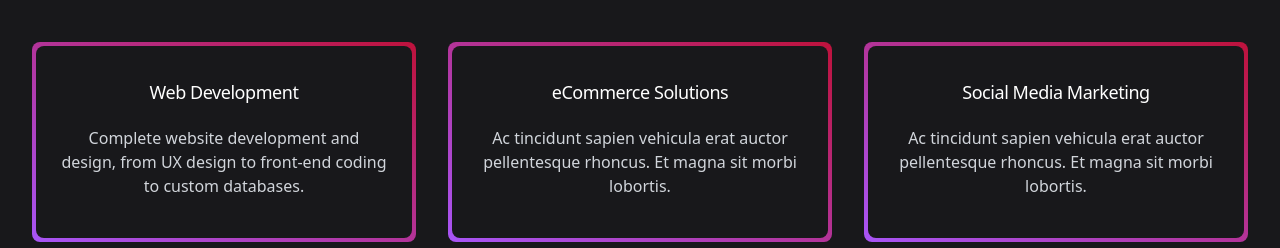
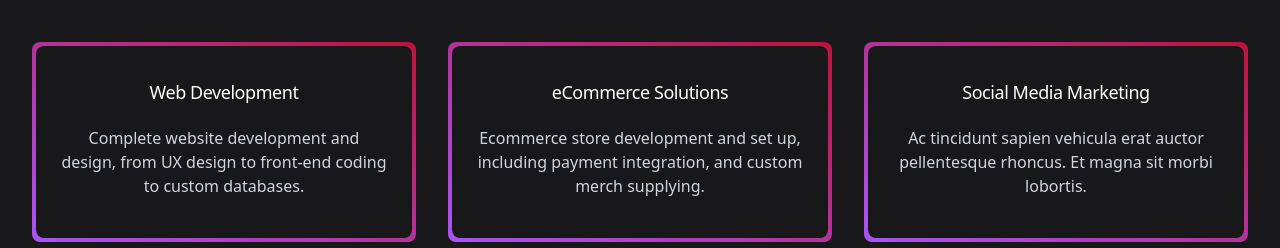
Before and after one commit to aymanoid/dazaki-web, a Next.js app: page / in a window 1280 px wide. Shown: the part 1460-1708 px from the top of the page. Built offline with nearby package versions, Linux system fonts and the light colour scheme.

Commit message:
add 2nd service description

```diff
--- a/components/home/ServicesSection.jsx
+++ b/components/home/ServicesSection.jsx
@@ -7,7 +7,7 @@ const servicesData = [
   {
     name: "eCommerce Solutions",
     description:
-      "Ac tincidunt sapien vehicula erat auctor pellentesque rhoncus. Et magna sit morbi lobortis.",
+      "Ecommerce store development and set up, including payment integration, and custom merch supplying.",
   },
   {
     name: "Social Media Marketing",
```
